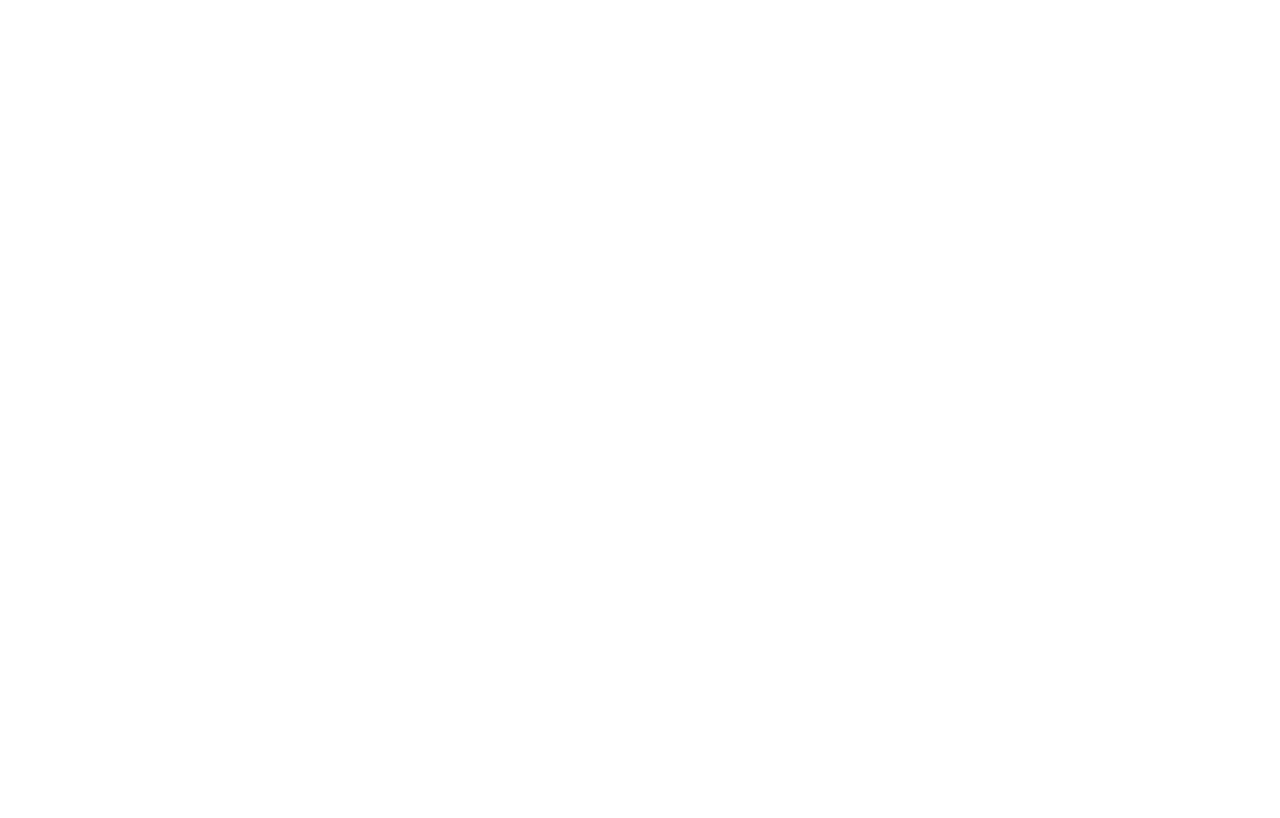
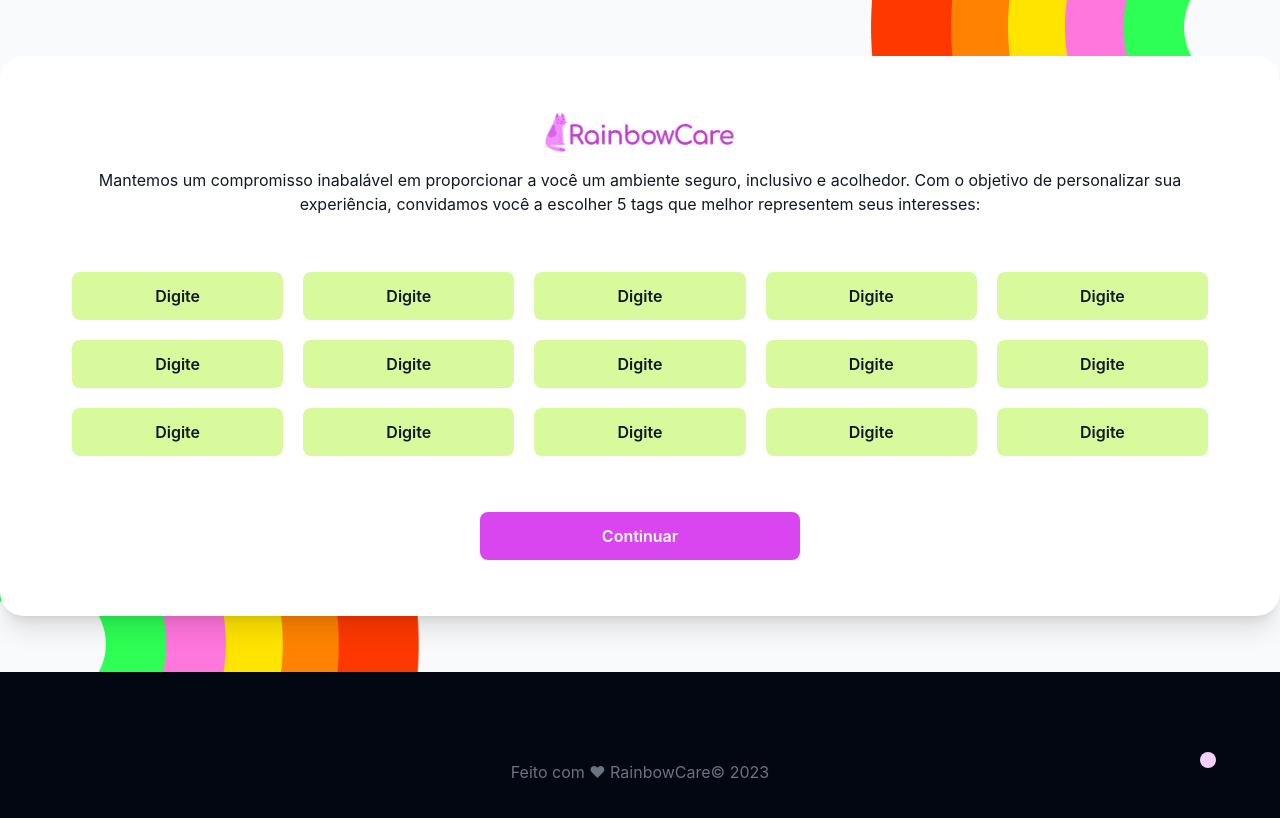
Before and after one commit to hiaaenry/RainbowCare, a React (Create React App) app in the folder front-end/: page /tags in a window 1280 px wide. Before the commit this address had no page. Shown: the top 818 px of the page. Built offline with nearby package versions, Linux system fonts and the light colour scheme.

Commit message:
:dizzy: feat: creating tags page - Tags.jsx

```diff
--- a/front-end/src/Routes.jsx
+++ b/front-end/src/Routes.jsx
@@ -3,6 +3,7 @@ import { Routes, Route } from 'react-router-dom';
 import Home from './pages/Home'
 import Login from './pages/Login';
 import Cadastro from './pages/Cadastro';
+import Tags from './pages/Tags';
 
 const AppRoutes = () => {
     return (
@@ -19,6 +20,10 @@ const AppRoutes = () => {
                 path='cadastro'
                 element={<Cadastro />}
             />
+            <Route
+                path='tags'
+                element={<Tags />}
+            />
         </Routes>
     );
 };
--- /dev/null
+++ b/front-end/src/pages/Tags.jsx
@@ -0,0 +1,63 @@
+import Footer from "../layout/Footer";
+
+function Tags() {
+    return (
+        <>
+            <div className="relative z-20 flex bg-cover bg-center overflow-hidden bg-gray-50" style={{ backgroundImage: "url('./background/tags-bg.png')" }}>
+                <div className='container relative flex py-14 mx-auto'>
+
+                    <div className="bg-white text-gray-500 rounded-3xl shadow-xl w-full overflow-hidden px-8 py-4">
+                        <div className="md:flex w-full">
+
+                            <div className="w-full py-10 px-5 md:px-10">
+
+                                <div className="block justify-center mb-14 text-xl">
+                                    <img src="logotipo.png" alt="logo" class="h-10 w-auto" />
+                                    <p className="inline-flex mt-4 justify-center text-base text-center text-gray-900">
+                                        Mantemos um compromisso inabalável em proporcionar a você um ambiente seguro, inclusivo e acolhedor.
+                                        Com o objetivo de personalizar sua experiência, convidamos você a escolher 5 tags que melhor representem seus interesses:
+                                    </p>
+                                </div>
+
+                                <div className="grid grid-flow-row-dense grid-cols-5 gap-5" >
+                                    <input type="button" className="bg-lime-200 hover:bg-fuchsia-400 focus:bg-fuchsia-400 hover:shadow-xl focus:shadow-xl text-gray-900 rounded-lg px-3 py-3 justify-center font-semibold" value="Digite" />
+                                    <input type="button" className="bg-lime-200 hover:bg-fuchsia-400 focus:bg-fuchsia-400 hover:shadow-xl focus:shadow-xl text-gray-900 rounded-lg px-3 py-3 justify-center font-semibold" value="Digite" />
+                                    <input type="button" className="bg-lime-200 hover:bg-fuchsia-400 focus:bg-fuchsia-400 hover:shadow-xl focus:shadow-xl text-gray-900 rounded-lg px-3 py-3 justify-center font-semibold" value="Digite" />
+                                    <input type="button" className="bg-lime-200 hover:bg-fuchsia-400 focus:bg-fuchsia-400 hover:shadow-xl focus:shadow-xl text-gray-900 rounded-lg px-3 py-3 justify-center font-semibold" value="Digite" />
+                                    <input type="button" className="bg-lime-200 hover:bg-fuchsia-400 focus:bg-fuchsia-400 hover:shadow-xl focus:shadow-xl text-gray-900 rounded-lg px-3 py-3 justify-center font-semibold" value="Digite" />
+
+                                    <input type="button" className="bg-lime-200 hover:bg-fuchsia-400 focus:bg-fuchsia-400 hover:shadow-xl focus:shadow-xl text-gray-900 rounded-lg px-3 py-3 justify-center font-semibold" value="Digite" />
+                                    <input type="button" className="bg-lime-200 hover:bg-fuchsia-400 focus:bg-fuchsia-400 hover:shadow-xl focus:shadow-xl text-gray-900 rounded-lg px-3 py-3 justify-center font-semibold" value="Digite" />
+                                    <input type="button" className="bg-lime-200 hover:bg-fuchsia-400 focus:bg-fuchsia-400 hover:shadow-xl focus:shadow-xl text-gray-900 rounded-lg px-3 py-3 justify-center font-semibold" value="Digite" />
+                                    <input type="button" className="bg-lime-200 hover:bg-fuchsia-400 focus:bg-fuchsia-400 hover:shadow-xl focus:shadow-xl text-gray-900 rounded-lg px-3 py-3 justify-center font-semibold" value="Digite" />
+                                    <input type="button" className="bg-lime-200 hover:bg-fuchsia-400 focus:bg-fuchsia-400 hover:shadow-xl focus:shadow-xl text-gray-900 rounded-lg px-3 py-3 justify-center font-semibold" value="Digite" />
+
+                                    <input type="button" className="bg-lime-200 hover:bg-fuchsia-400 focus:bg-fuchsia-400 hover:shadow-xl focus:shadow-xl text-gray-900 rounded-lg px-3 py-3 justify-center font-semibold" value="Digite" />
+                                    <input type="button" className="bg-lime-200 hover:bg-fuchsia-400 focus:bg-fuchsia-400 hover:shadow-xl focus:shadow-xl text-gray-900 rounded-lg px-3 py-3 justify-center font-semibold" value="Digite" />
+                                    <input type="button" className="bg-lime-200 hover:bg-fuchsia-400 focus:bg-fuchsia-400 hover:shadow-xl focus:shadow-xl text-gray-900 rounded-lg px-3 py-3 justify-center font-semibold" value="Digite" />
+                                    <input type="button" className="bg-lime-200 hover:bg-fuchsia-400 focus:bg-fuchsia-400 hover:shadow-xl focus:shadow-xl text-gray-900 rounded-lg px-3 py-3 justify-center font-semibold" value="Digite" />
+                                    <input type="button" className="bg-lime-200 hover:bg-fuchsia-400 focus:bg-fuchsia-400 hover:shadow-xl focus:shadow-xl text-gray-900 rounded-lg px-3 py-3 justify-center font-semibold" value="Digite" />
+                                </div>
+
+                                <div className="flex mt-14">
+                                    <button
+                                        className="block w-full max-w-xs mx-auto bg-fuchsia-500 hover:bg-fuchsia-600 focus:bg-fuchsia-600 hover:shadow-xl focus:shadow-xl text-white rounded-lg px-3 py-3 font-semibold"
+                                    >
+                                        Continuar
+                                    </button>
+                                </div>
+
+                            </div>
+
+                        </div>
+                    </div>
+
+                </div>
+            </div>
+
+            <Footer />
+        </>
+    )
+}
+
+export default Tags;
```
Also changed, not shown: front-end/public/background/tags-bg.png (added).
